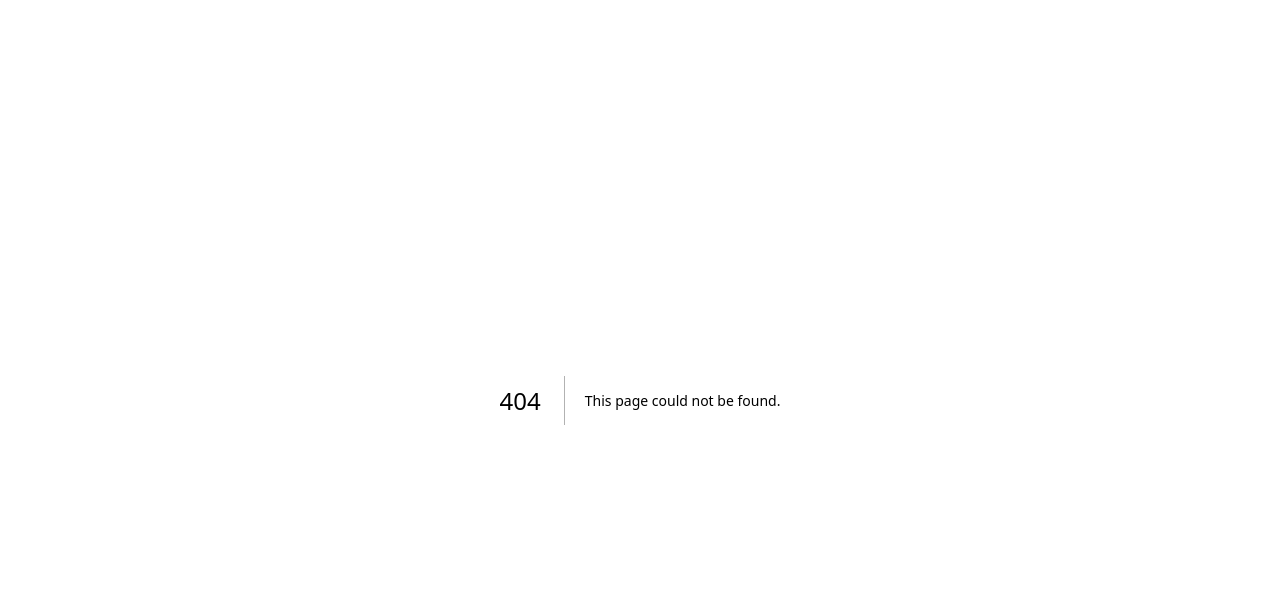
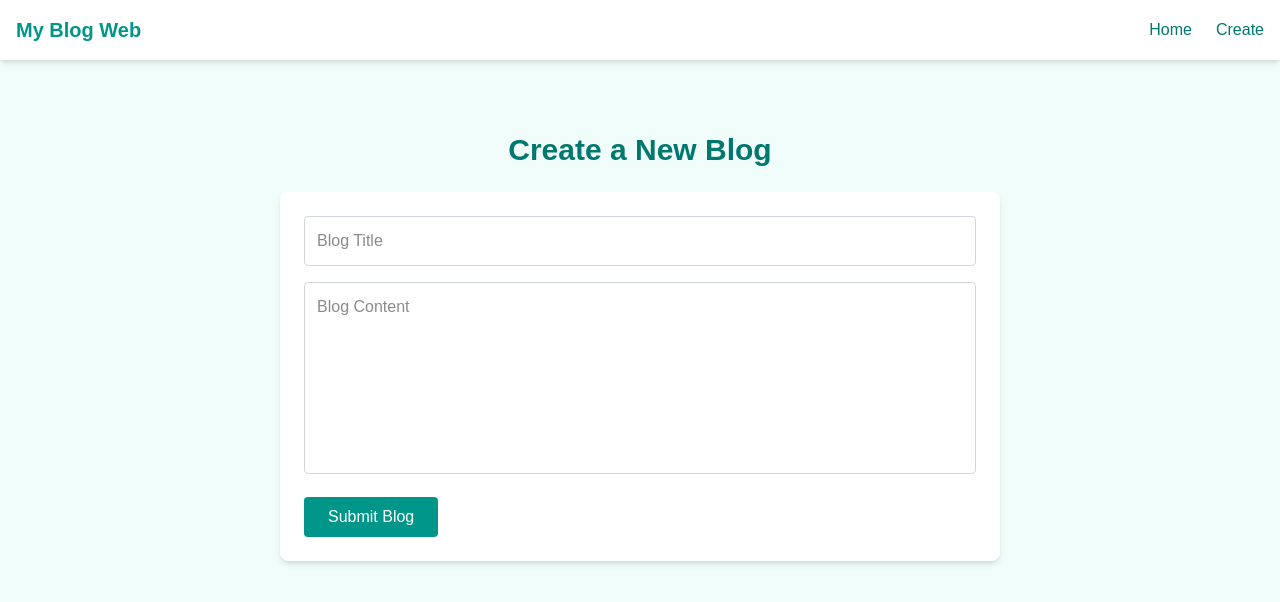
Before and after one commit to ZnathShaikh/my-blog-project, a Next.js app: page /create in a window 1280 px wide. Before the commit this address had no page. Shown: the top 602 px of the page. Built offline with nearby package versions, Linux system fonts and the light colour scheme.

Commit message:
Adds Create a Blog page UI

```diff
--- /dev/null
+++ b/src/app/create/page.tsx
@@ -0,0 +1,69 @@
+"use client";
+
+import { useState } from "react";
+import Navbar from "@/components /Navbar";
+
+export default function CreateBlogPage() {
+  const [title, setTitle] = useState("");
+  const [content, setContent] = useState("");
+
+  const handleSubmit = async (e: React.FormEvent) => {
+    e.preventDefault();
+
+    const res = await fetch("/api/blogs", {
+      method: "POST",
+      headers: {
+        "content-Type": "pplication/json",
+      },
+      body: JSON.stringify({ title, content }),
+    });
+    if (res.ok) {
+      alert("Blog Created!");
+      setTitle("");
+      setContent("");
+    } else {
+      alert("Failed to create post");
+    }
+  };
+
+  return (
+    <div className="min-h-screen bg-teal-50">
+      <Navbar />
+
+      <div className="max-w-3xl mx-auto p-6 mt-12">
+        <h1 className="text-3xl font-bold mb-6 text-center text-teal-700">
+          Create a New Blog
+        </h1>
+
+        <form
+          className="space-y-4 bg-white p-6 rounded-lg shadow-md"
+          onSubmit={handleSubmit}
+        >
+          <input
+            type="text"
+            placeholder="Blog Title"
+            value={title}
+            onChange={(e) => setTitle(e.target.value)}
+            required
+            className="w-full border border-gray-300 p-3 rounded focus:outline-none focus:ring-2 focus:ring-teal-400"
+          />
+
+          <textarea
+            placeholder="Blog Content"
+            value={content}
+            onChange={(e) => setContent(e.target.value)}
+            required
+            className="w-full border border-gray-300 p-3 h-48 rounded resize-none focus:outline-none focus:ring-2 focus:ring-teal-400"
+          />
+
+          <button
+            type="submit"
+            className="bg-teal-600 text-white px-6 py-2 rounded hover:bg-teal-700 transition"
+          >
+            Submit Blog
+          </button>
+        </form>
+      </div>
+    </div>
+  );
+}
--- a/src/components /Navbar.tsx
+++ b/src/components /Navbar.tsx
@@ -6,12 +6,15 @@ const Navbar = () => {
   return (
     <nav className="flex justify-between items-center p-4 bg-white shadow-md sticky top-0 z-50">
       <h1 className="text-xl font-bold text-teal-600">My Blog Web</h1>
-      <div className="space-x-4">
+      <div className="space-x-6">
+        <Link href="/" className="text-teal-700 hover:underline font-medium">
+          Home
+        </Link>
         <Link
           href="/create"
-          className="inline-block bg-teal-600 text-white px-6 py-2 rounded hover:bg-teal-700 transition"
+          className="text-teal-700 hover:underline font-medium"
         >
-          + Create a Blog
+          Create
         </Link>
       </div>
     </nav>
```
